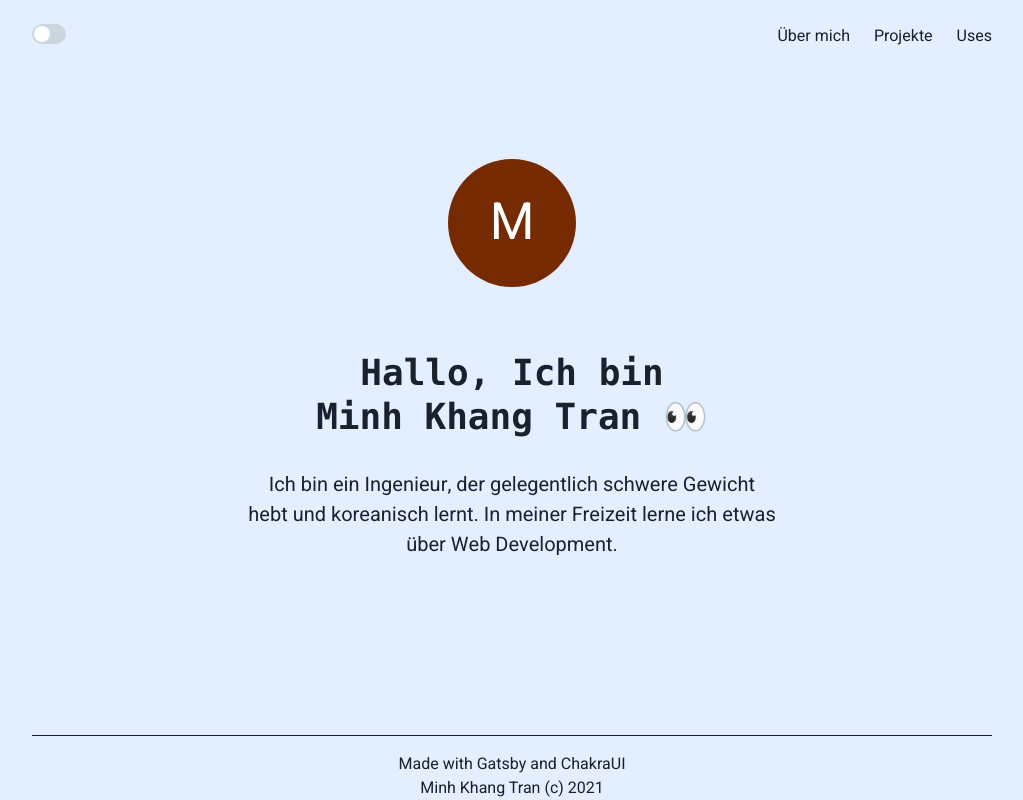
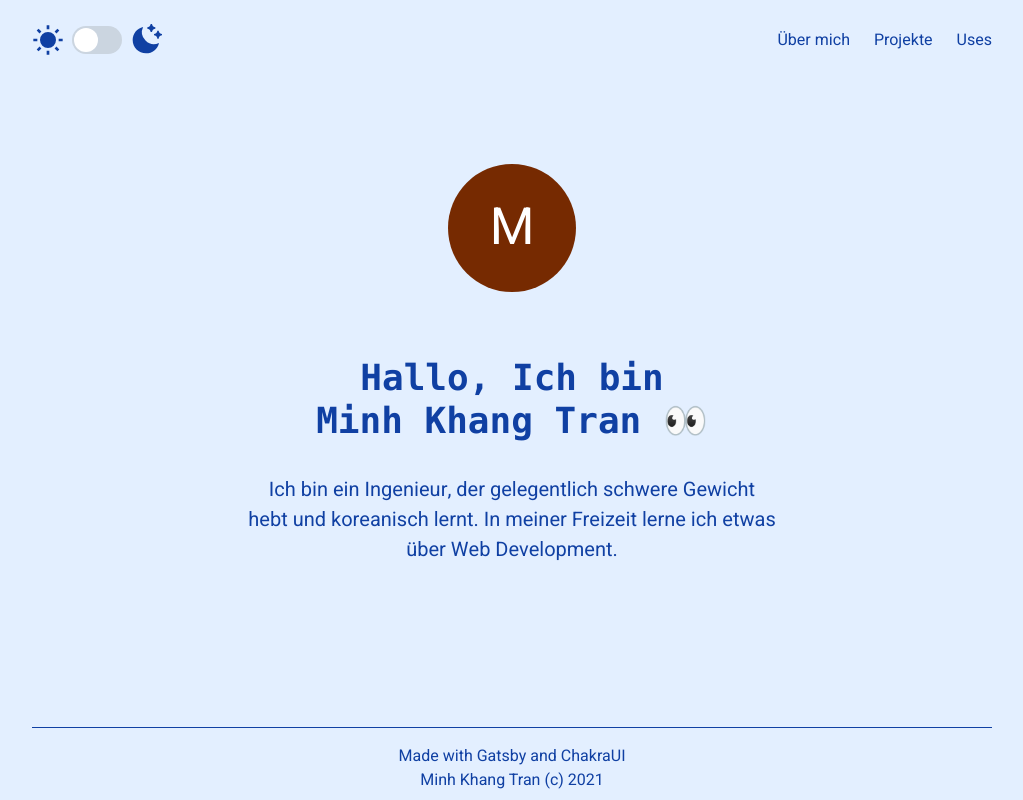
Before and after one commit to MinhKhangTran/gatsby-portfolio, a Gatsby site: page / in a window 1280 px wide. Shown: the whole page, without its empty margins (128-1151 px from the left). Built offline with nearby package versions, Linux system fonts and the light colour scheme; Gatsby itself is replaced by a stand-in of ours.

Commit message:
:sparkles: add darkmode

```diff
--- /dev/null
+++ b/src/components/DarkModeSwitch.js
@@ -0,0 +1,31 @@
+import React from "react";
+import { HStack, Switch, Icon, useColorMode } from "@chakra-ui/react";
+//icons
+import { RiMoonClearFill, RiSunFill } from "react-icons/ri";
+
+const DarkModeSwitch = () => {
+  const { toggleColorMode, colorMode } = useColorMode();
+  const isDark = colorMode === "dark";
+  return (
+    <HStack>
+      <Icon
+        w={{ base: "6", md: "8" }}
+        h={{ base: "6", md: "8" }}
+        as={RiSunFill}
+      />
+      <Switch
+        size="lg"
+        onChange={toggleColorMode}
+        isChecked={isDark}
+        colorScheme="frontend"
+      ></Switch>
+      <Icon
+        w={{ base: "6", md: "8" }}
+        h={{ base: "6", md: "8" }}
+        as={RiMoonClearFill}
+      />
+    </HStack>
+  );
+};
+
+export default DarkModeSwitch;
--- a/src/components/Footer.js
+++ b/src/components/Footer.js
@@ -15,6 +15,7 @@ const Footer = () => {
       mt={4}
       justify="center"
       align="center"
+      mb={2}
     >
       <Text>Made with Gatsby and ChakraUI</Text>
 
--- a/src/components/Layout.js
+++ b/src/components/Layout.js
@@ -1,4 +1,11 @@
-import { Box, Flex, Spacer, Switch, Text } from "@chakra-ui/react";
+import {
+  Box,
+  Flex,
+  Spacer,
+  Switch,
+  Text,
+  useColorModeValue,
+} from "@chakra-ui/react";
 import React from "react";
 import Navbar from "./Navbar";
 import Footer from "./Footer";
@@ -9,8 +16,11 @@ import "@fontsource/heebo";
 import "../assets/styles/main.css";
 
 const Layout = ({ children }) => {
+  //darkmode
+  const bgColor = useColorModeValue("blau.50", "blau.800");
+  const textColor = useColorModeValue("blau.600", "blau.100");
   return (
-    <Flex direction="column" height="100%" bg="blau.50">
+    <Flex direction="column" height="100%" bg={bgColor} color={textColor}>
       <Box className="content">
         <Navbar />
         <Box h="80%" as="section" w={{ base: "90%", md: "75%" }} mx="auto">
--- a/src/components/Navbar.js
+++ b/src/components/Navbar.js
@@ -1,11 +1,18 @@
 import { Flex, Spacer, Switch, Text } from "@chakra-ui/react";
 import React from "react";
 import { Link } from "gatsby";
+import DarkModeSwitch from "./DarkModeSwitch";
 
 const Layout = () => {
   return (
-    <Flex py={6} w={{ base: "90%", md: "75%" }} mx="auto" as="nav">
-      <Switch colorScheme="blue" />
+    <Flex
+      align="center"
+      py={6}
+      w={{ base: "90%", md: "75%" }}
+      mx="auto"
+      as="nav"
+    >
+      <DarkModeSwitch />
       <Spacer />
       <Flex>
         <Link to="/">
```
